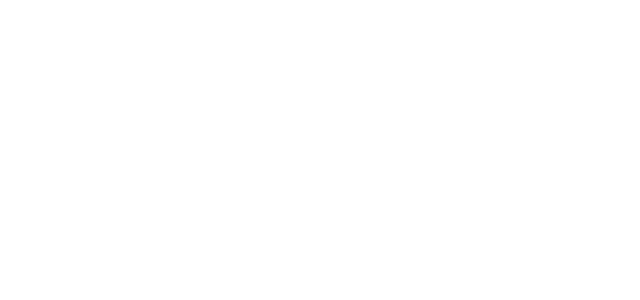
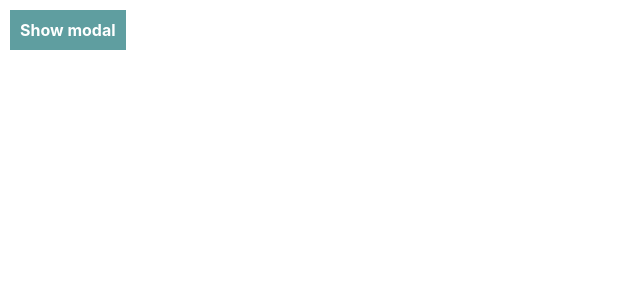
Before and after one commit to ArmaniEt/UI-components, a React (Create React App) app: page / in a window 1280 px wide. Shown: the top 300 px of the page, without its empty margins (0-640 px from the left). Built offline with nearby package versions, Linux system fonts and the light colour scheme.

Commit message:
Imported Modal and Button in App.js, initialize constructor with state, Added openModal method to show modal modified some styles in Button.css

```diff
--- a/src/App.js
+++ b/src/App.js
@@ -1,14 +1,40 @@
-import React, { Component } from 'react';
+import React, {Component} from 'react';
 import './App.css';
+import Modal from './components/UI/Modal/Modal';
+import Button from './components/UI/Button/Button';
+
+
 
 class App extends Component {
-  render() {
-    return (
-      <div className="App">
+    constructor(props){
+        super(props);
 
-      </div>
-    );
-  }
+        this.state = {};
+
+        this.state.modalShow = false;
+    }
+
+
+
+    openModal = () => {
+        let state = {...this.state};
+        state.modalShow = true;
+        this.setState(state);
+    };
+
+    render() {
+        return (
+            <div>
+                <Modal
+                    show={this.state.modalShow}
+                    title="Some modal Title"
+                />
+                <Button
+                    clicked={this.openModal}
+                />
+            </div>
+        );
+    }
 }
 
 export default App;
--- a/src/components/UI/Button/Button.css
+++ b/src/components/UI/Button/Button.css
@@ -1,5 +1,5 @@
 .Button {
-    background-color: transparent;
+    background-color: cadetblue;
     border: none;
     color: white;
     outline: none;
--- a/src/components/UI/Button/Button.js
+++ b/src/components/UI/Button/Button.js
@@ -1,12 +1,12 @@
 import React from 'react';
-
+import './Button.css';
 
 function Button(props) {
     return(
         <div>
             <button
-                className={['Button', props.btnType].join(' ')}
-
+                onClick={props.clicked}
+                className='Button'
             >
                 Show modal
             </button>
--- a/src/components/UI/Modal/Modal.js
+++ b/src/components/UI/Modal/Modal.js
@@ -1,10 +1,11 @@
 import React from 'react';
+import './Modal.css';
 
 const Modal = (props) => {
   return(
       <div>
           <div className={"Modal" + (props.show ? ' Modal-show' : '')}>
-
+              <p>Some modal content</p>
           </div>
       </div>
   )
```
